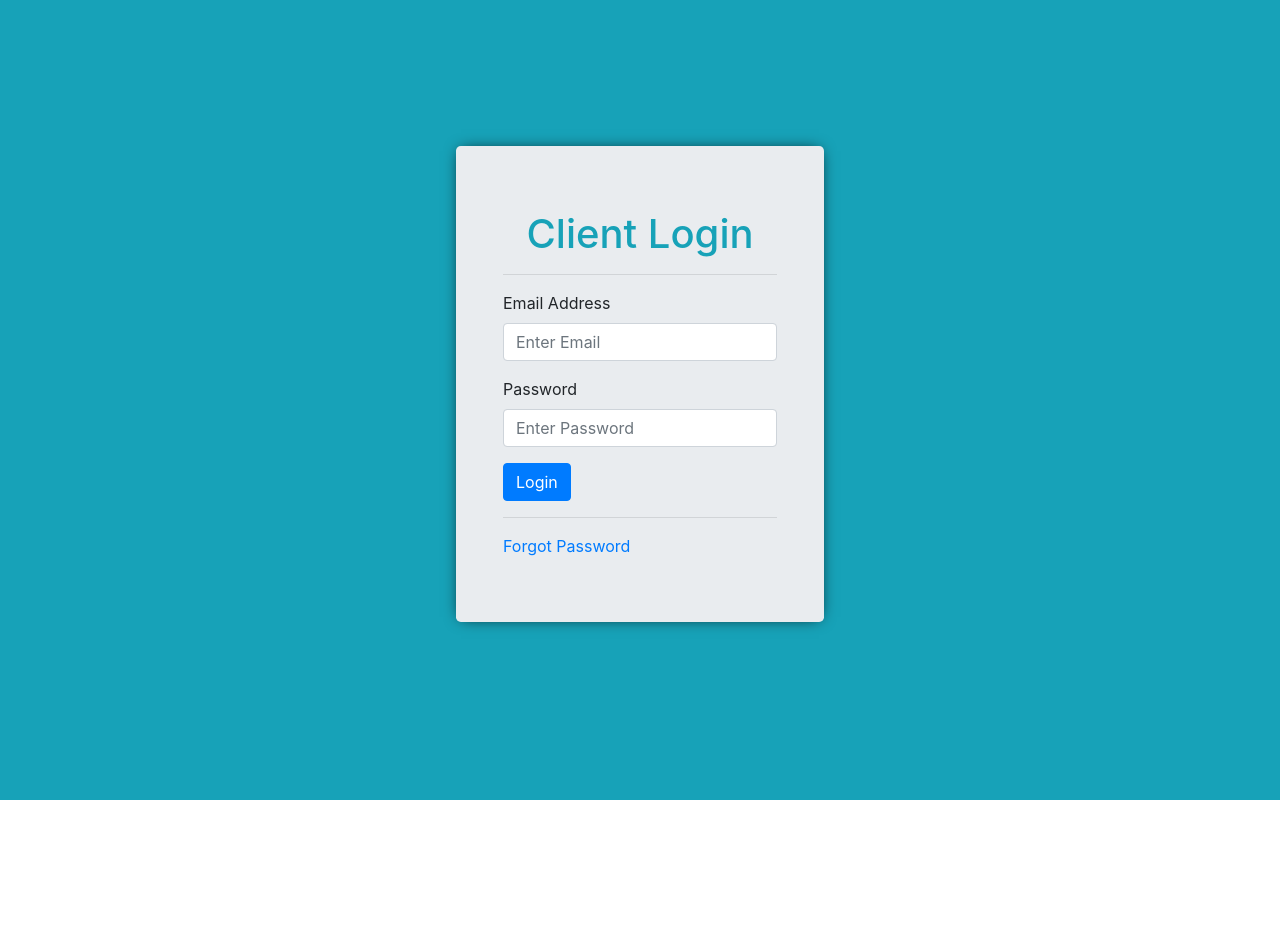
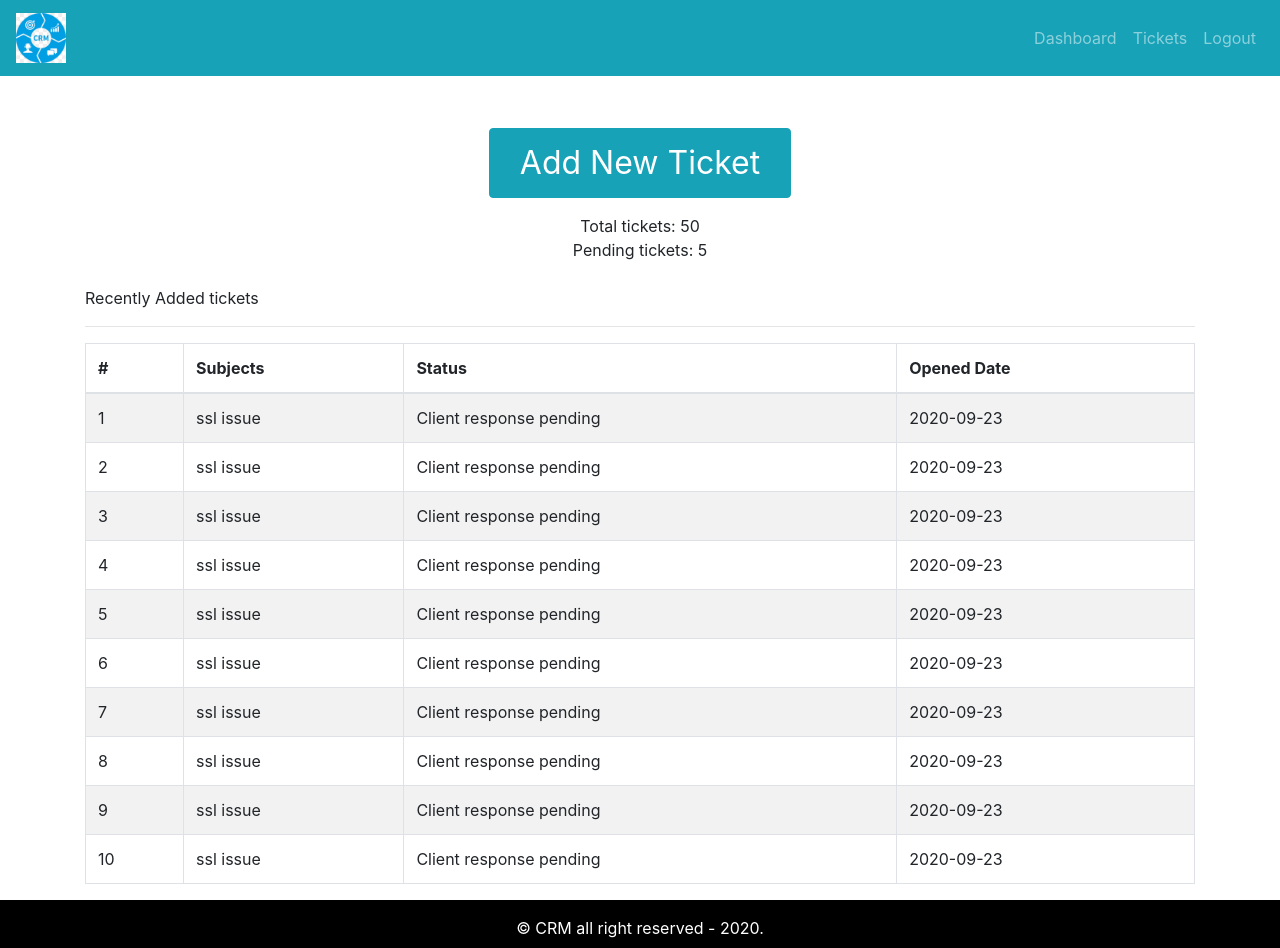
Before and after one commit to snehit-droid/crm-frontend, a React (Create React App) app: page / in a window 1280 px wide. Before the commit the page ends 800 px from the top, so only its background shows below. Built offline with nearby package versions, Linux system fonts and the light colour scheme.

Commit message:
App setup

```diff
--- a/src/App.css
+++ b/src/App.css
@@ -0,0 +1,24 @@
+.default-layout{
+    display: grid;
+    grid-template-rows: 80px auto 3rem;
+    grid-template-areas:
+        "header"
+        "main"
+        "footer"
+}
+
+header{
+    grid-area: header;
+}
+
+main{
+    grid-area: main;
+    min-height: 88vh;
+}
+
+footer{
+    grid-area: footer;
+    background: black;
+    padding: 1rem;
+    color: white;
+}
--- a/src/App.js
+++ b/src/App.js
@@ -2,11 +2,17 @@
 import './App.css';
 
 import { Entry } from './pages/entry/Entry.page'
+import { DefaultLayout } from './layout/DefaultLayout'
+import { Dashboard } from "./pages/dashboard/Dashboard.page"
 
 function App() {
   return (
     <div className="App">
-      <Entry />
+      {/* <Entry /> */}
+      <DefaultLayout>
+        <Dashboard />
+      </DefaultLayout>
+      {/* in the above case the sample text is stored in {props.children} of default layout */}
     </div>
   );
 }
--- /dev/null
+++ b/src/assets/data/dummy-tickets.json
@@ -0,0 +1,62 @@
+[
+    {
+        "id": 1,
+        "status": "Client response pending",
+        "subject": "ssl issue",
+        "addedAt": "2020-09-23"
+    },
+    {
+        "id": 2,
+        "status": "Client response pending",
+        "subject": "ssl issue",
+        "addedAt": "2020-09-23"
+    },
+    {
+        "id": 3,
+        "status": "Client response pending",
+        "subject": "ssl issue",
+        "addedAt": "2020-09-23"
+    },
+    {
+        "id": 4,
+        "status": "Client response pending",
+        "subject": "ssl issue",
+        "addedAt": "2020-09-23"
+    },
+    {
+        "id": 5,
+        "status": "Client response pending",
+        "subject": "ssl issue",
+        "addedAt": "2020-09-23"
+    },
+    {
+        "id": 6,
+        "status": "Client response pending",
+        "subject": "ssl issue",
+        "addedAt": "2020-09-23"
+    },
+    {
+        "id": 7,
+        "status": "Client response pending",
+        "subject": "ssl issue",
+        "addedAt": "2020-09-23"
+    },
+    {
+        "id": 8,
+        "status": "Client response pending",
+        "subject": "ssl issue",
+        "addedAt": "2020-09-23"
+    },
+    {
+        "id": 9,
+        "status": "Client response pending",
+        "subject": "ssl issue",
+        "addedAt": "2020-09-23"
+    },
+    {
+        "id": 10,
+        "status": "Client response pending",
+        "subject": "ssl issue",
+        "addedAt": "2020-09-23"
+    }
+]
--- /dev/null
+++ b/src/components/ticket-table/TicketTable.comp.js
@@ -0,0 +1,31 @@
+import React from 'react'
+import { Table } from 'react-bootstrap'
+
+export const TicketTable = ({ tickets }) => {
+    return(
+        <Table striped bordered hover>
+            <thead>
+                <tr>
+                    <th>#</th>
+                    <th>Subjects</th>
+                    <th>Status</th>
+                    <th>Opened Date</th>
+                </tr>
+            </thead>
+            <tbody>
+                {tickets.length ? tickets.map((row, index) =>
+                <tr key={index}>
+                    <td>{row.id}</td>
+                    <td>{row.subject}</td>
+                    <td>{row.status}</td>
+                    <td>{row.addedAt}</td>
+                </tr>
+                ) :
+                <tr>
+                    <td colSpan="4" className="text-center">No Tickets To Show</td>
+                </tr>
+                }
+            </tbody>
+        </Table>
+    )
+}
--- /dev/null
+++ b/src/layout/DefaultLayout.js
@@ -0,0 +1,19 @@
+import React from 'react'
+import { Header } from './partials/Header.comp'
+import { Footer } from './partials/Footer.comp'
+
+export const DefaultLayout = ({ children }) => {
+    return(
+        <div className="default-layout">
+            <header className="header">
+                <Header />
+            </header>
+            <main className="main">
+                {children}
+            </main>
+            <footer className="footer">
+                <Footer />
+            </footer>
+        </div>
+    )
+}
--- /dev/null
+++ b/src/layout/partials/Footer.comp.js
@@ -0,0 +1,9 @@
+import React from 'react'
+
+export const Footer = () => {
+    return(
+        <div className="text-center copy-right">
+            &copy; CRM all right reserved - 2020.
+        </div>
+    )
+}
--- /dev/null
+++ b/src/layout/partials/Header.comp.js
@@ -0,0 +1,21 @@
+import React from 'react'
+import { Navbar, Nav } from 'react-bootstrap'
+import logo from '../../assets/img/logo.png'
+
+export const Header = () => {
+    return(
+        <Navbar collapseOnSelect bg="info" variant="dark" expand="md">
+            <Navbar.Brand>
+                <img src={logo} alt="logo" width="50px"/>
+            </Navbar.Brand>
+            <Navbar.Toggle aria-controls="basic-navbar-nav" />
+            <Navbar.Collapse id="basic-navbar-nav">
+                <Nav className="ml-auto">
+                    <Nav.Link href="/dashboard">Dashboard</Nav.Link>
+                    <Nav.Link href="/dashboard">Tickets</Nav.Link>
+                    <Nav.Link href="/dashboard">Logout</Nav.Link>
+                </Nav>
+            </Navbar.Collapse>
+        </Navbar>
+    )
+}
--- /dev/null
+++ b/src/pages/dashboard/Dashboard.page.js
@@ -0,0 +1,36 @@
+import React from 'react'
+import { Container, Row, Col, Button } from 'react-bootstrap'
+import { TicketTable } from '../../components/ticket-table/TicketTable.comp'
+import tickets from '../../assets/data/dummy-tickets.json'
+
+export const Dashboard = () => {
+    return(
+        <Container>
+            <Row>
+                <Col className="text-center mt-5 mb-2">
+                    <Button
+                        variant="info"
+                        style={{'fontSize':'2rem', 'padding':'10px 30px'}}>
+                            Add New Ticket</Button>
+                </Col>
+            </Row>
+            <Row>
+                <Col className="text-center mt-2 mb-2">
+                    <div>Total tickets: 50</div>
+                    <div>Pending tickets: 5</div>
+                </Col>
+            </Row>
+            <Row>
+                <Col className="mt-3">
+                    Recently Added tickets
+                </Col>
+            </Row>
+            <hr />
+            <Row>
+                <Col className="recent-ticket">
+                    <TicketTable tickets={tickets} />
+                </Col>
+            </Row>
+        </Container>
+    )
+}
```
Also changed, not shown: src/assets/img/logo.png (added), 1 other file (tests, documents, lock files or other folders).
